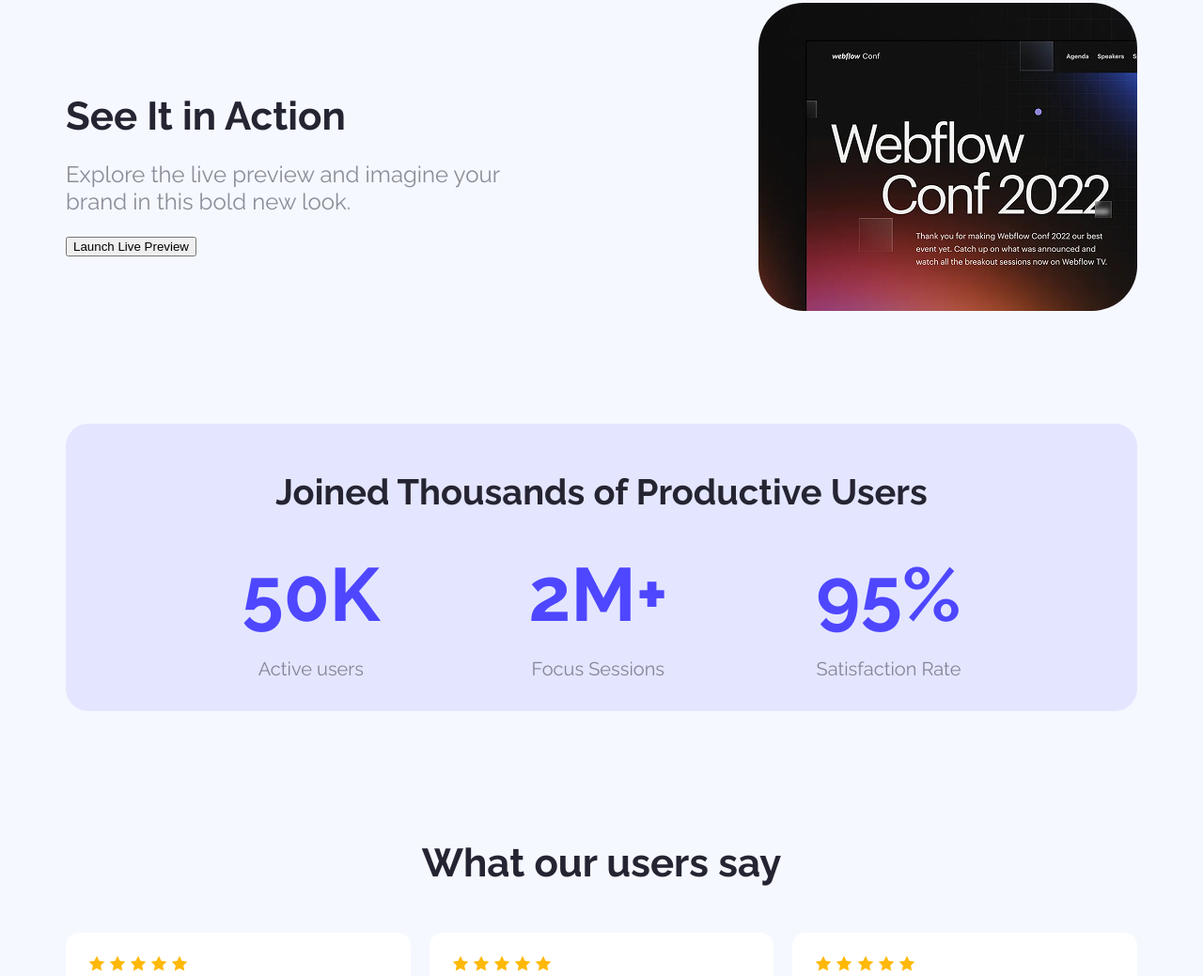
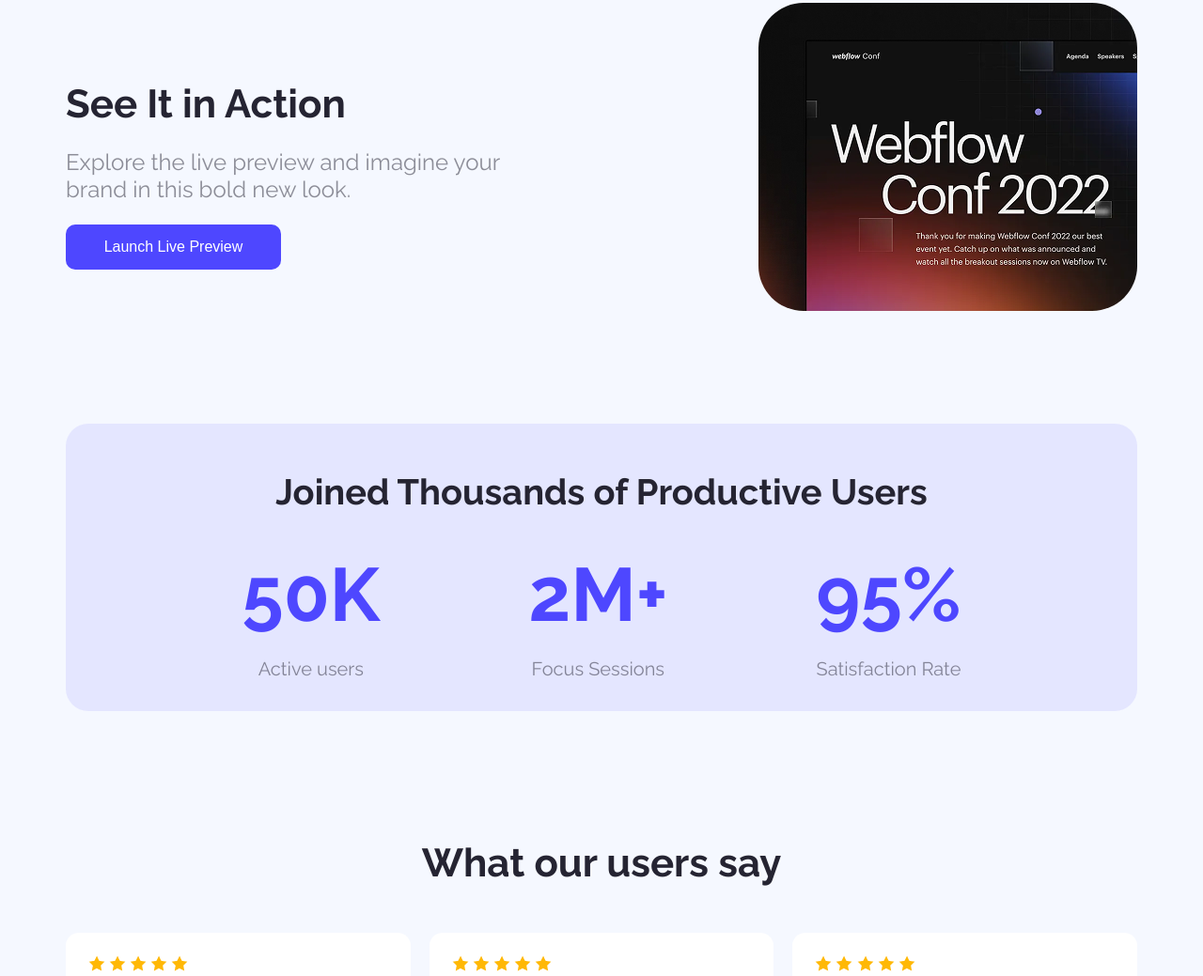
Before and after one commit to Jobayer561/B12A01-landing-launchpad, a plain HTML site: page index.html in a window 1280 px wide. Shown: the part 811-1850 px from the top of the page at 94% size. Drawn offline with Linux system fonts and the light colour scheme.

Commit message:
fix small issue

```diff
--- a/index.html
+++ b/index.html
@@ -37,7 +37,7 @@
             Explore the live preview and imagine your brand in this bold new
             look.
           </p>
-          <button class="btns .ection">Launch Live Preview</button>
+          <button class="btnsection">Launch Live Preview</button>
         </div>
         <div>
           <img src="Assets/wc-mini.png" alt="" class="imgsection" />
```
